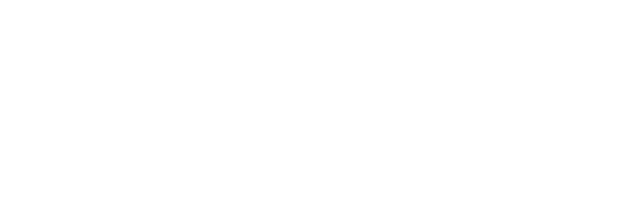
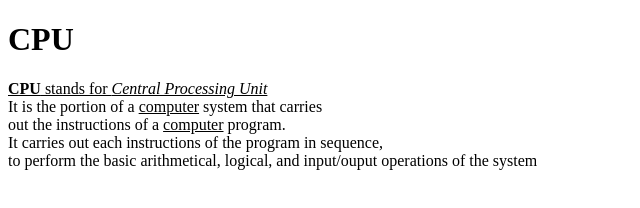
Before and after one commit to iamneo-production/ecddbcfaaddcfadaeccdfffebaeceaec, a website: page public/index.html in a window 1280 px wide. Shown: the whole page, without its empty margins (0-640 px from the left). Drawn offline with Linux system fonts and the light colour scheme.

Commit message:
Backup Commit

```diff
--- a/public/index.html
+++ b/public/index.html
@@ -7,6 +7,18 @@
     <title>CPU</title>
     <link rel="stylesheet" href="style.css" />
 </head>
-<body>
-</body>
+<BODY>
+    <H1>
+        <B>CPU</B><BR>
+    </H1>
+    <P>
+        <U><B>CPU</B> stands for <I>Central Processing Unit</I></U><BR>
+            It is the portion of a <u>computer</u> system that carries<BR>
+            out the instructions of a <u>computer</u> program.<BR>
+            It carries out each instructions of the program in sequence,<BR>
+            to perform the basic arithmetical, logical, and input/ouput operations of the system
+    </P>
+    </BODY>
+
+
 </html>
```
